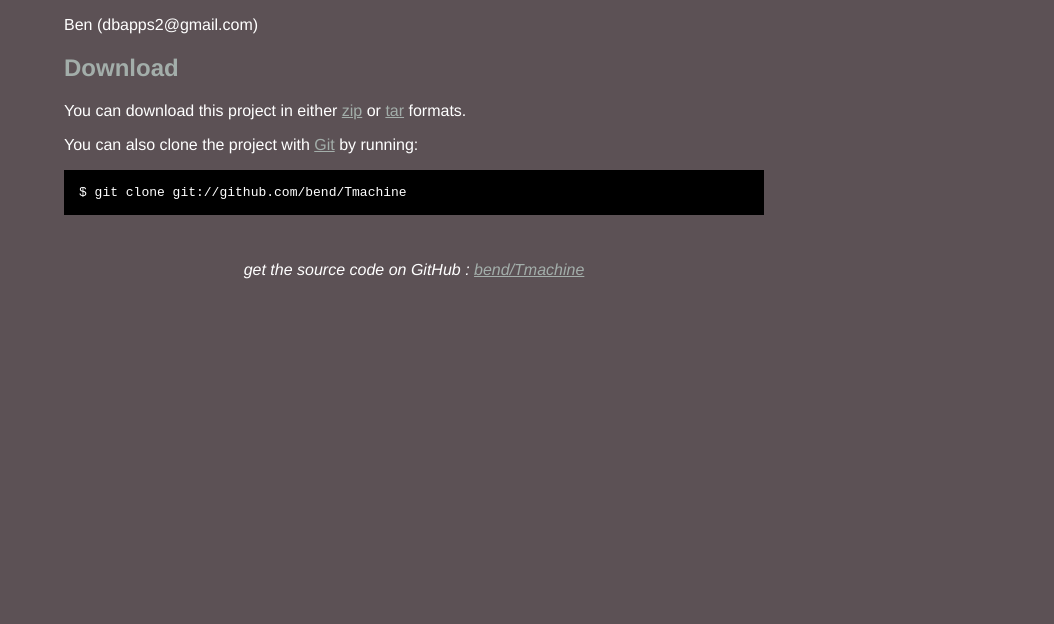
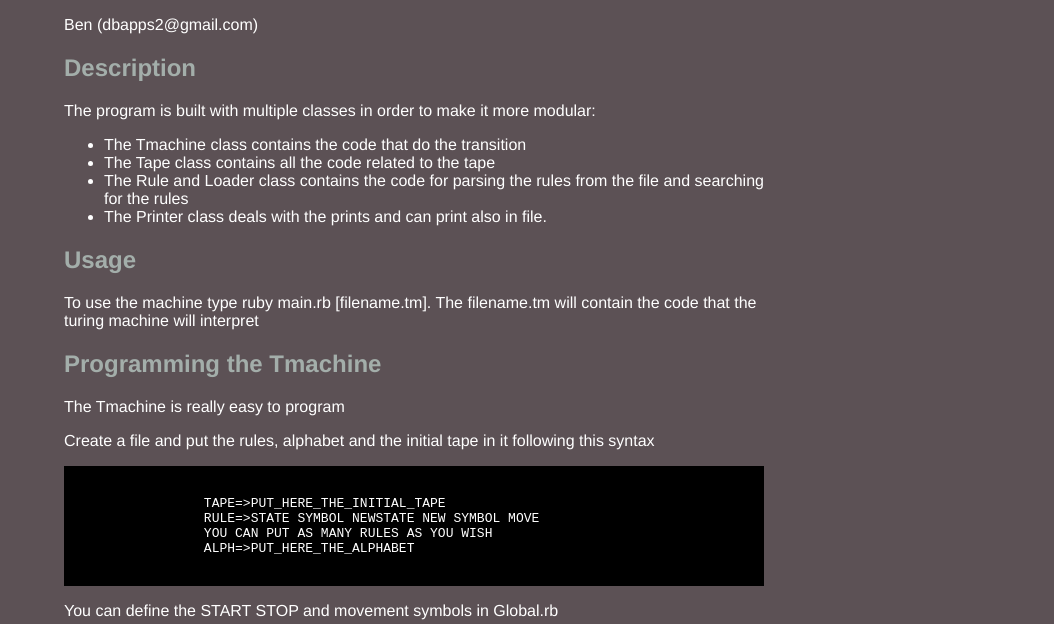
Before and after one commit to bend/Tmachine, a plain HTML site: page index.html in a window 1280 px wide. Shown: the part 328-952 px from the top of the page, without its empty margins (226-1280 px from the left). Before the commit the page ends 800 px from the top, so only its background shows below. Drawn offline with Linux system fonts and the light colour scheme.

Commit message:
added description

```diff
--- a/index.html
+++ b/index.html
@@ -56,7 +56,33 @@
 	<h2>Contact</h2>
 	<p>Ben (dbapps2@gmail.com)
 	<br/>      </p>
+	<h2>Description</h2>
+	<p>The program is built with multiple classes in order to make it more modular:</p>
+	<ul>
+		<li>The Tmachine class contains the code that do the transition</li>
+		<li>The Tape class contains all the code related to the tape</li>
+		<li>The Rule and Loader class contains the code for parsing the rules from the file and searching for the rules</li>
+		<li>The Printer class deals with the prints and can print also in file.</li>
+	</ul><h2>Usage</h2>
 
+	<p>To use the machine type ruby main.rb [filename.tm]. The filename.tm will contain the code that the turing machine will interpret</p>
+
+	<h2>Programming the Tmachine</h2>
+
+	<p>The Tmachine is really easy to program</p>
+
+	<p>Create a file and put the rules, alphabet and the initial tape in it following this syntax</p>
+
+	<pre><code>
+		TAPE=&gt;PUT_HERE_THE_INITIAL_TAPE
+		RULE=&gt;STATE SYMBOL NEWSTATE NEW SYMBOL MOVE
+		YOU CAN PUT AS MANY RULES AS YOU WISH
+		ALPH=&gt;PUT_HERE_THE_ALPHABET
+	</code></pre>
+
+	<p>You can define the START STOP and movement symbols in Global.rb</p>
+
+	<p>For examples see the examples folder.</p></div></div>
 
 	<h2>Download</h2>
 	<p>
@@ -72,9 +98,7 @@
 	<div class="footer">
 get the source code on GitHub : <a href="http://github.com/bend/Tmachine">bend/Tmachine</a>
 	</div>
-
 </div>
-
 
 </body>
 </html>
```
Lines whose indentation alone changed are shown as unchanged.
